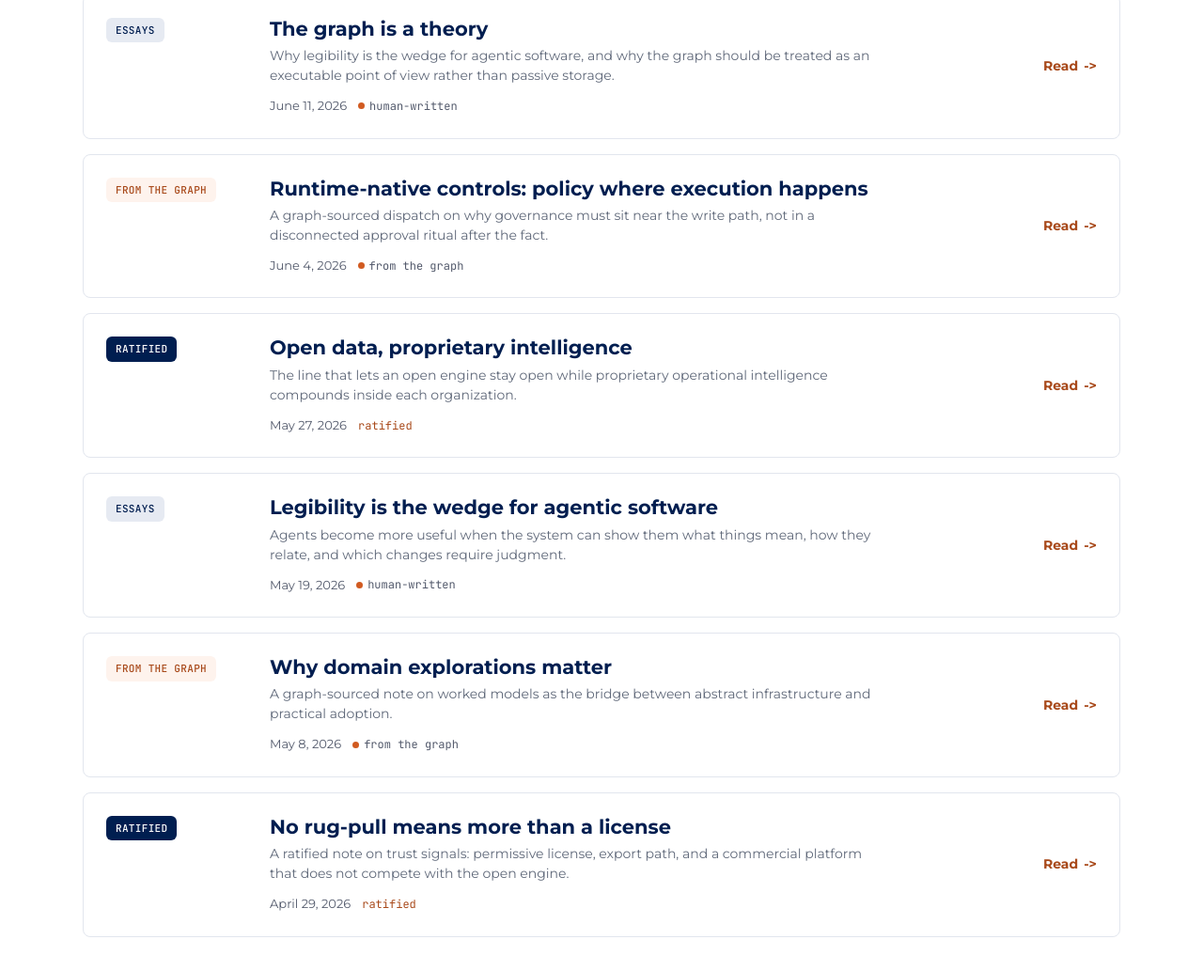
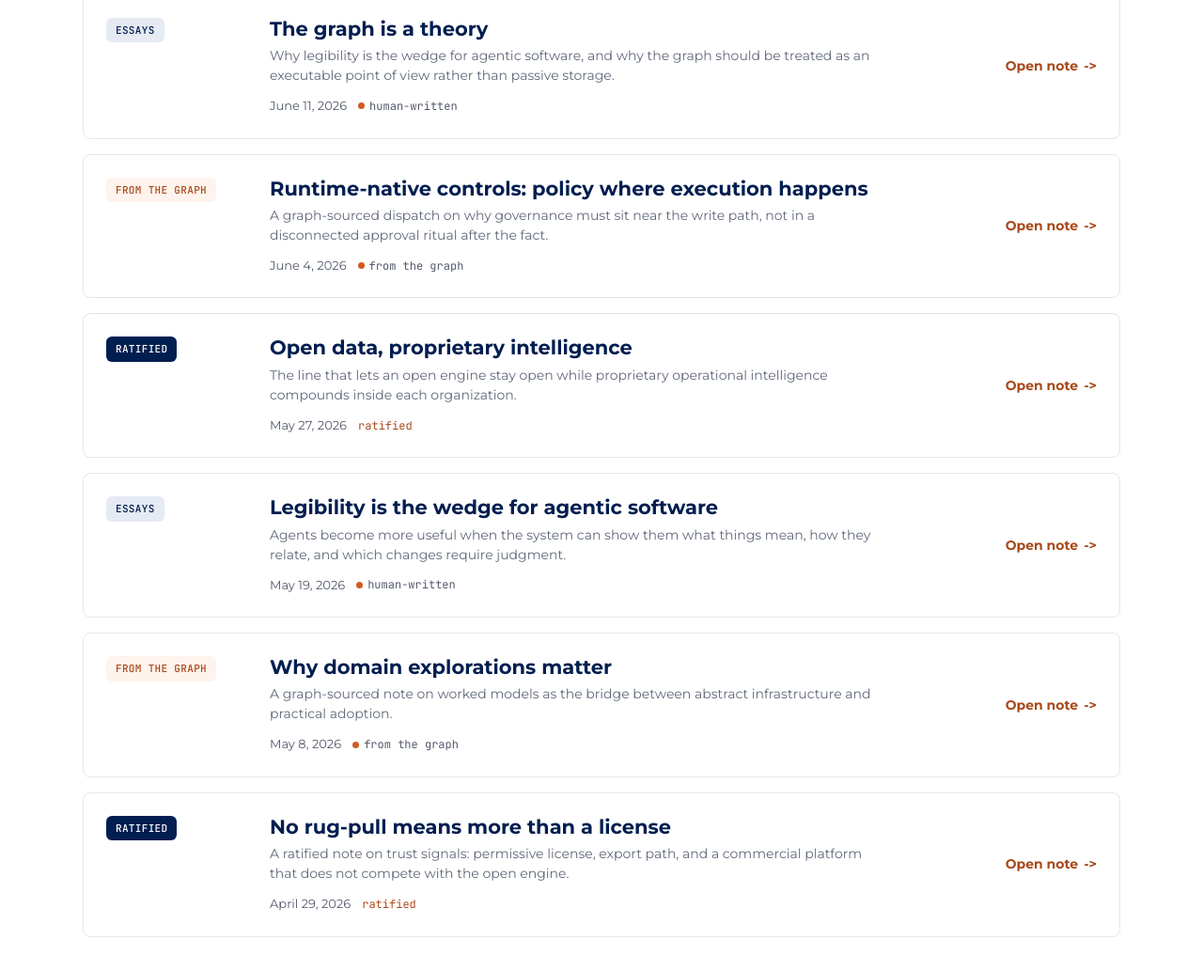
Before and after one commit to volantlabs/volantlabs.ai, a plain HTML site: page perspectives.html in a window 1280 px wide. Shown: the part 655-1688 px from the top of the page at 94% size. Drawn offline with Linux system fonts and the light colour scheme.

Commit message:
Fix perspectives note links

```diff
--- a/perspectives.html
+++ b/perspectives.html
@@ -85,7 +85,7 @@
   .band-head .lane{font-size:13px;font-weight:700;color:var(--orange-600)}
 
   .feed{display:grid;grid-template-columns:1fr;gap:var(--s4)}
-  .post{display:grid;grid-template-columns:150px 1fr auto;gap:var(--s6);align-items:start;border:1px solid var(--line);border-radius:8px;padding:var(--s6);background:#fff;transition:transform .18s ease,box-shadow .18s ease,border-color .18s ease}
+  .post{display:grid;grid-template-columns:150px 1fr auto;gap:var(--s6);align-items:start;border:1px solid var(--line);border-radius:8px;padding:var(--s6);background:#fff;scroll-margin-top:96px;transition:transform .18s ease,box-shadow .18s ease,border-color .18s ease}
   .post[hidden]{display:none}
   .post:hover{transform:translateY(-2px);box-shadow:0 14px 34px rgba(0,30,80,.10);border-color:#c4ccda}
   .lanepill{font-family:var(--mono);font-size:11px;font-weight:500;letter-spacing:.03em;text-transform:uppercase;padding:5px 10px;border-radius:6px;white-space:nowrap;display:inline-flex}
@@ -102,7 +102,7 @@
   .post:hover .read .arr{transform:translateX(3px)}
   .read .arr{transition:transform .15s ease}
   @media(max-width:760px){
-    .post{grid-template-columns:1fr;gap:var(--s3)}
+    .post{grid-template-columns:1fr;gap:var(--s3);scroll-margin-top:190px}
     .post .read{justify-self:start}
   }
 
@@ -200,7 +200,7 @@
               <span class="prov"><span class="gdot"></span>human-written</span>
             </div>
           </div>
-          <a class="read" href="#" aria-label="Read: The graph is a theory">Read <span class="arr">-></span></a>
+          <a class="read" href="#graph-theory" aria-label="Open note: The graph is a theory">Open note <span class="arr">-></span></a>
         </article>
 
         <article class="post" id="runtime-controls" data-lane="graph">
@@ -213,7 +213,7 @@
               <span class="prov"><span class="gdot"></span>from the graph</span>
             </div>
           </div>
-          <a class="read" href="#" aria-label="Read: Runtime-native controls">Read <span class="arr">-></span></a>
+          <a class="read" href="#runtime-controls" aria-label="Open note: Runtime-native controls">Open note <span class="arr">-></span></a>
         </article>
 
         <article class="post" id="open-data" data-lane="ratified">
@@ -226,10 +226,10 @@
               <span class="prov ok">ratified</span>
             </div>
           </div>
-          <a class="read" href="#" aria-label="Read: Open data, proprietary intelligence">Read <span class="arr">-></span></a>
+          <a class="read" href="#open-data" aria-label="Open note: Open data, proprietary intelligence">Open note <span class="arr">-></span></a>
         </article>
 
-        <article class="post" data-lane="essays">
+        <article class="post" id="legibility-wedge" data-lane="essays">
           <div><span class="lanepill essays">Essays</span></div>
           <div>
             <h3>Legibility is the wedge for agentic software</h3>
@@ -239,10 +239,10 @@
               <span class="prov"><span class="gdot"></span>human-written</span>
             </div>
           </div>
-          <a class="read" href="#" aria-label="Read: Legibility is the wedge for agentic software">Read <span class="arr">-></span></a>
+          <a class="read" href="#legibility-wedge" aria-label="Open note: Legibility is the wedge for agentic software">Open note <span class="arr">-></span></a>
         </article>
 
-        <article class="post" data-lane="graph">
+        <article class="post" id="domain-explorations-matter" data-lane="graph">
           <div><span class="lanepill graph">From the graph</span></div>
           <div>
             <h3>Why domain explorations matter</h3>
@@ -252,10 +252,10 @@
               <span class="prov"><span class="gdot"></span>from the graph</span>
             </div>
           </div>
-          <a class="read" href="#" aria-label="Read: Why domain explorations matter">Read <span class="arr">-></span></a>
+          <a class="read" href="#domain-explorations-matter" aria-label="Open note: Why domain explorations matter">Open note <span class="arr">-></span></a>
         </article>
 
-        <article class="post" data-lane="ratified">
+        <article class="post" id="no-rug-pull-license" data-lane="ratified">
           <div><span class="lanepill ratified">Ratified</span></div>
           <div>
             <h3>No rug-pull means more than a license</h3>
@@ -265,7 +265,7 @@
               <span class="prov ok">ratified</span>
             </div>
           </div>
-          <a class="read" href="#" aria-label="Read: No rug-pull means more than a license">Read <span class="arr">-></span></a>
+          <a class="read" href="#no-rug-pull-license" aria-label="Open note: No rug-pull means more than a license">Open note <span class="arr">-></span></a>
         </article>
       </div>
     </div>
```
